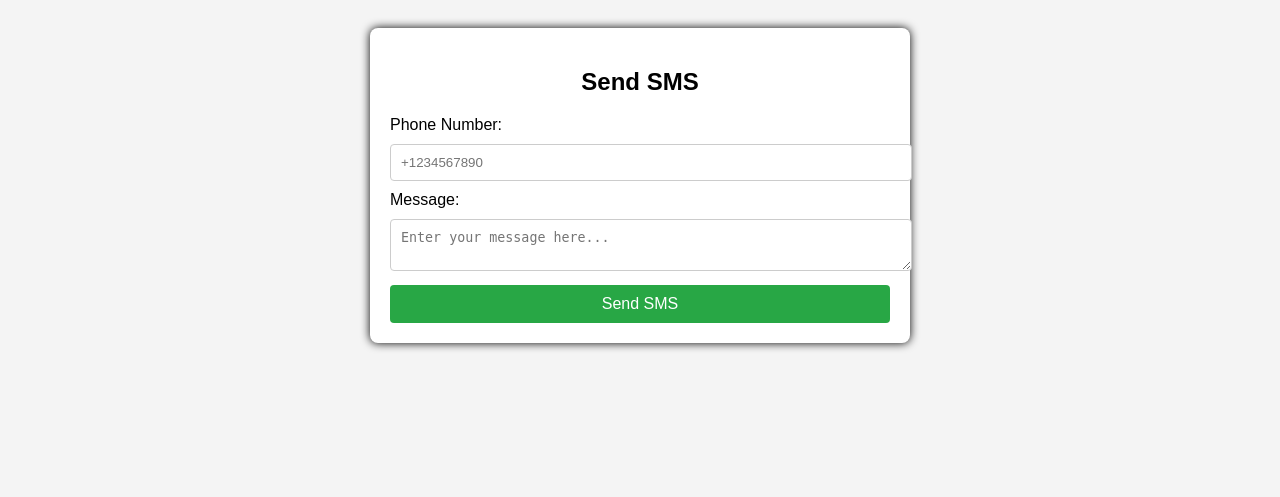
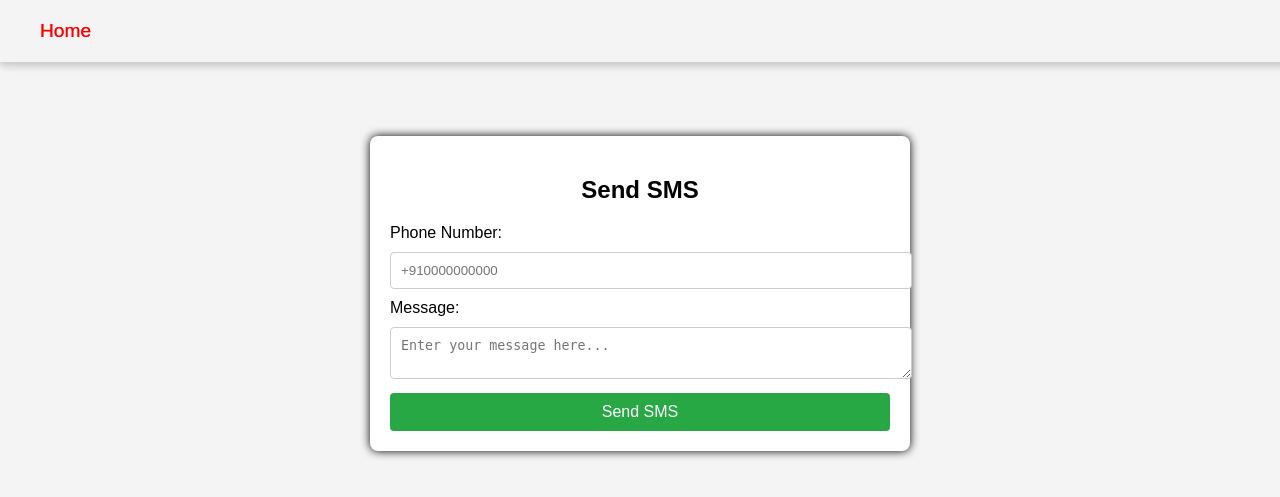
Before and after one commit to rani-ukamble/LWfinalproject, a Flask app: page /sms in a window 1280 px wide. Shown: the top 497 px of the page. Run offline with Flask 3, Linux system fonts and the light colour scheme; some libraries are stand-ins or nearby versions.

Commit message:
Update sms.html

```diff
--- a/templates/sms.html
+++ b/templates/sms.html
@@ -42,17 +42,83 @@
         button:hover {
             background-color: #218838;
         }
+        .navbar {
+            width: 100%;
+            padding: 10px 20px;
+            box-shadow: 0 4px 8px rgba(0, 0, 0, 0.1);
+            display: flex;
+            justify-content: left;
+            position: fixed;
+            top: 0;
+            left: 0;
+            z-index: 1000;
+        }
 
+        .navbar a {
+            color: red;
+            text-decoration: none;
+            padding: 10px 20px;
+            font-size: 1.2em;
+            transition: background-color 0.3s ease;
+        }
+
+        .navbar a:hover {
+            background-color: black;
+            color:white;
+            border-radius: 5px;
+        }
+        .navbar {
+            width: 100%;
+            padding: 10px 20px;
+            box-shadow: 0 4px 8px rgba(0, 0, 0, 0.1);
+            display: flex;
+            justify-content: left;
+            position: fixed;
+            top: 0;
+            left: 0;
+            z-index: 1000;
+        }
+
+        .navbar a {
+            color: red;
+            text-decoration: none;
+            padding: 10px 20px;
+            font-size: 1.2em;
+            transition: background-color 0.3s ease;
+        }
+
+        .navbar a:hover {
+            background-color: black;
+            color:white;
+            border-radius: 5px;
+        }
     </style>
 </head>
 <body>
+    <div class="navbar">
+        <a href="{{ url_for('index') }}">Home</a>
+    </div>
 
-
+    <br><br><br>
+    <div class="navbar">
+        <a href="{{ url_for('index') }}">Home</a>
+    </div>
+    <br><br>
+    {% with messages = get_flashed_messages(with_categories=true) %}
+        {% if messages %}
+            <div id="popup" style="display:block;">
+                {% for category, message in messages %}
+                    <div class="alert alert-{{ category }}">{{ message }}</div>
+                {% endfor %}
+            </div>
+        {% endif %}
+    {% endwith %}
+    <br>
     <div class="container">
         <h2>Send SMS</h2>
         <form action="{{ url_for('send_sms') }}" method="POST">
             <label for="phone">Phone Number:</label>
-            <input type="text" id="phone" name="phone" placeholder="+1234567890" required>
+            <input type="text" id="phone" name="phone" placeholder="+910000000000" required>
 
             <label for="message">Message:</label>
             <textarea id="message" name="message" placeholder="Enter your message here..." required></textarea>
@@ -60,5 +126,11 @@
             <button type="submit">Send SMS</button>
         </form>
     </div>
+
+    <script>
+        setTimeout(function() {
+            document.getElementById('popup').style.display = 'none';
+        }, 3000);  // Hide popup after 3 seconds
+    </script>
 </body>
 </html>
```
